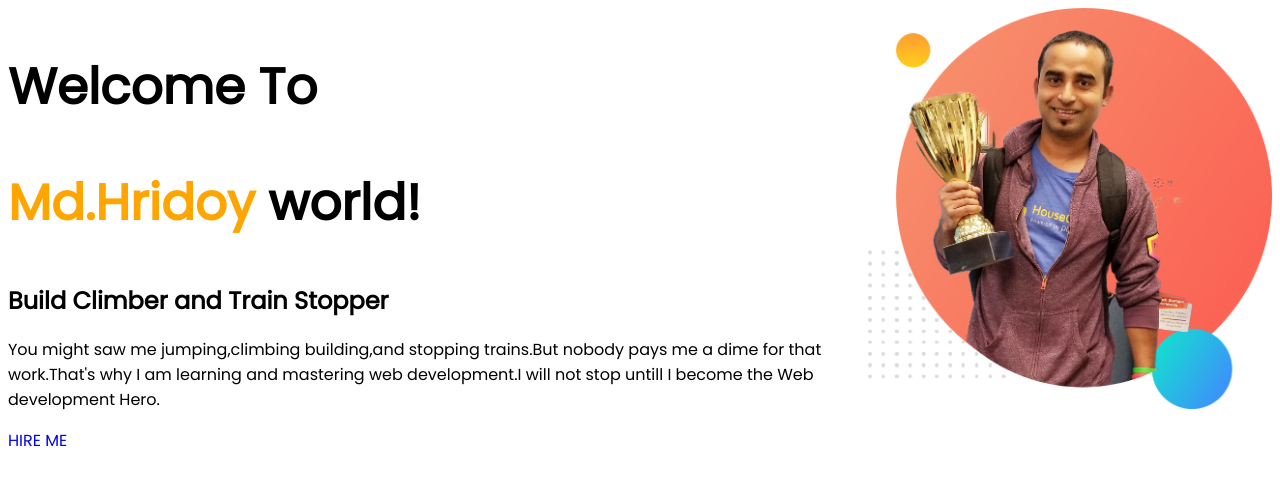
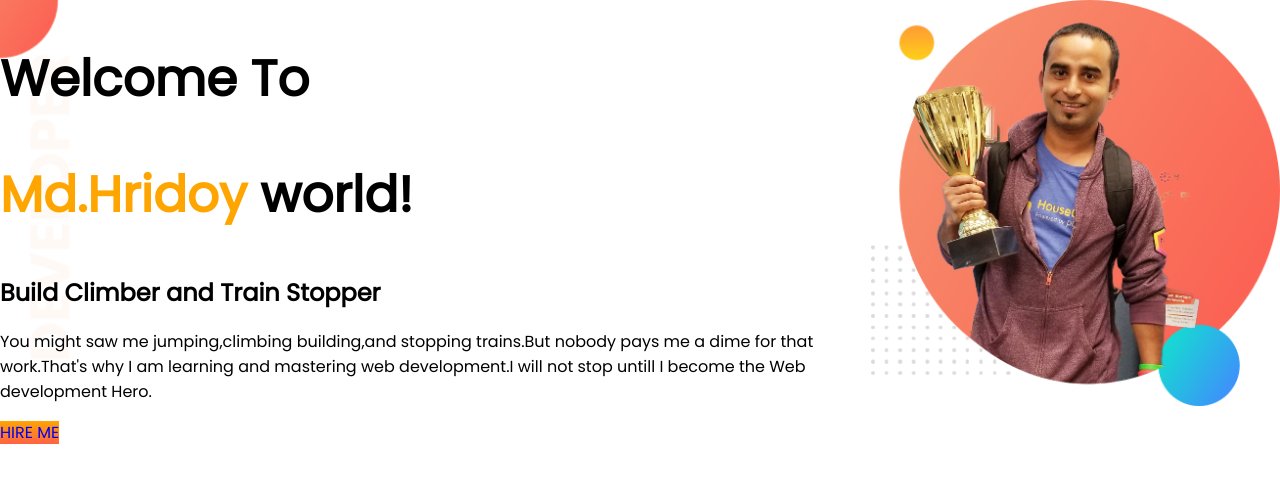
Before and after one commit to Hridoymia1/Personal-Portfolio, a plain HTML site: page index.html in a window 1280 px wide. Drawn offline with Linux system fonts and the light colour scheme.

Commit message:
link-button

```diff
--- a/style.css
+++ b/style.css
@@ -1,5 +1,6 @@
 body{
     font-family: 'Poppins', sans-serif;
+    margin: 0;
 }
 h1{
     font-size: 50px;
@@ -21,7 +22,9 @@ section{
 
 .link-button{
   text-decoration: none;
-  background-color:orange
-  padding: 10px; 40px;
-
+  background-image: linear-gradient(orange,tomato)
 }
+.top-banner{
+  background-image: url(images/top-banner.png) ;
+  background-repeat: no-repeat ;
+}
```
